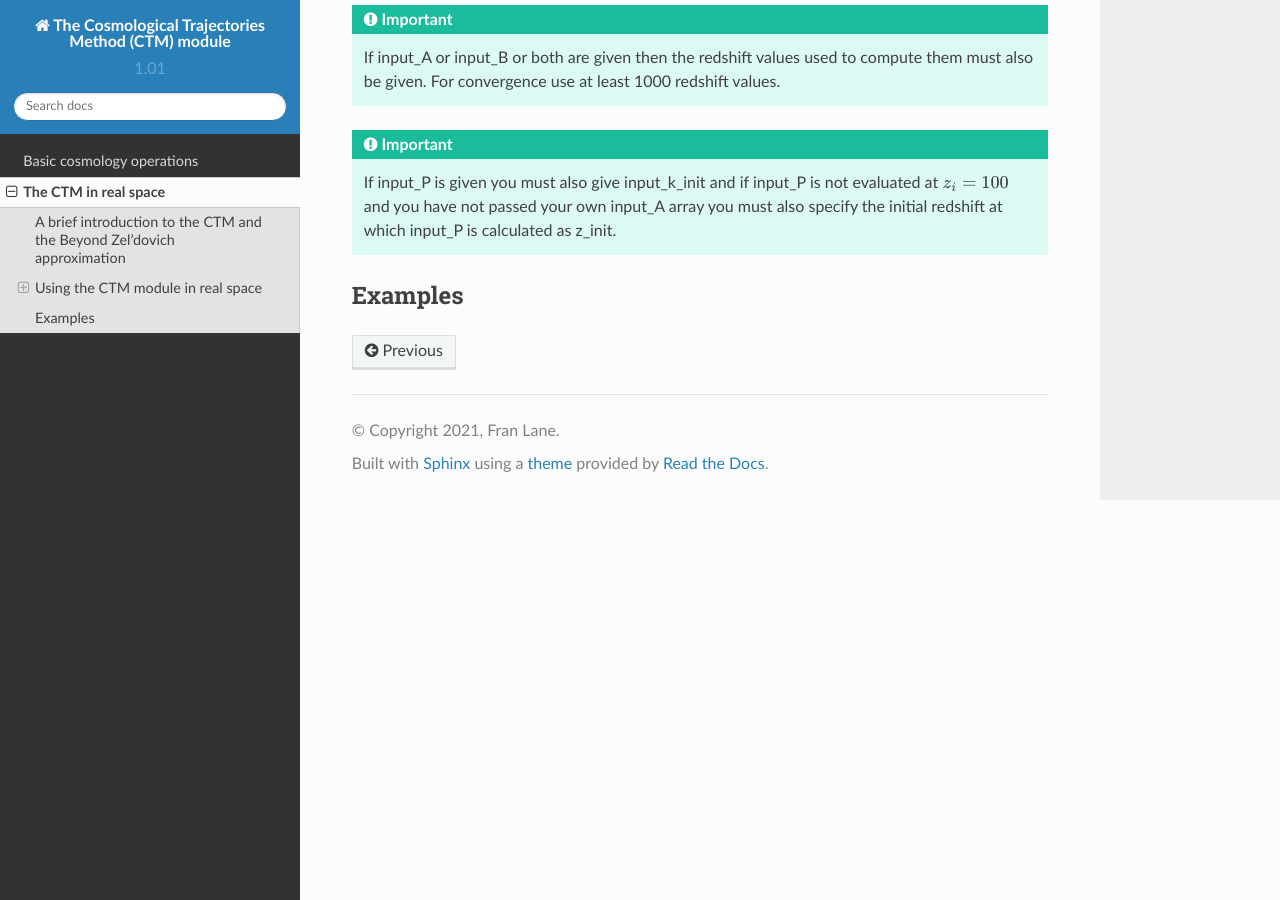
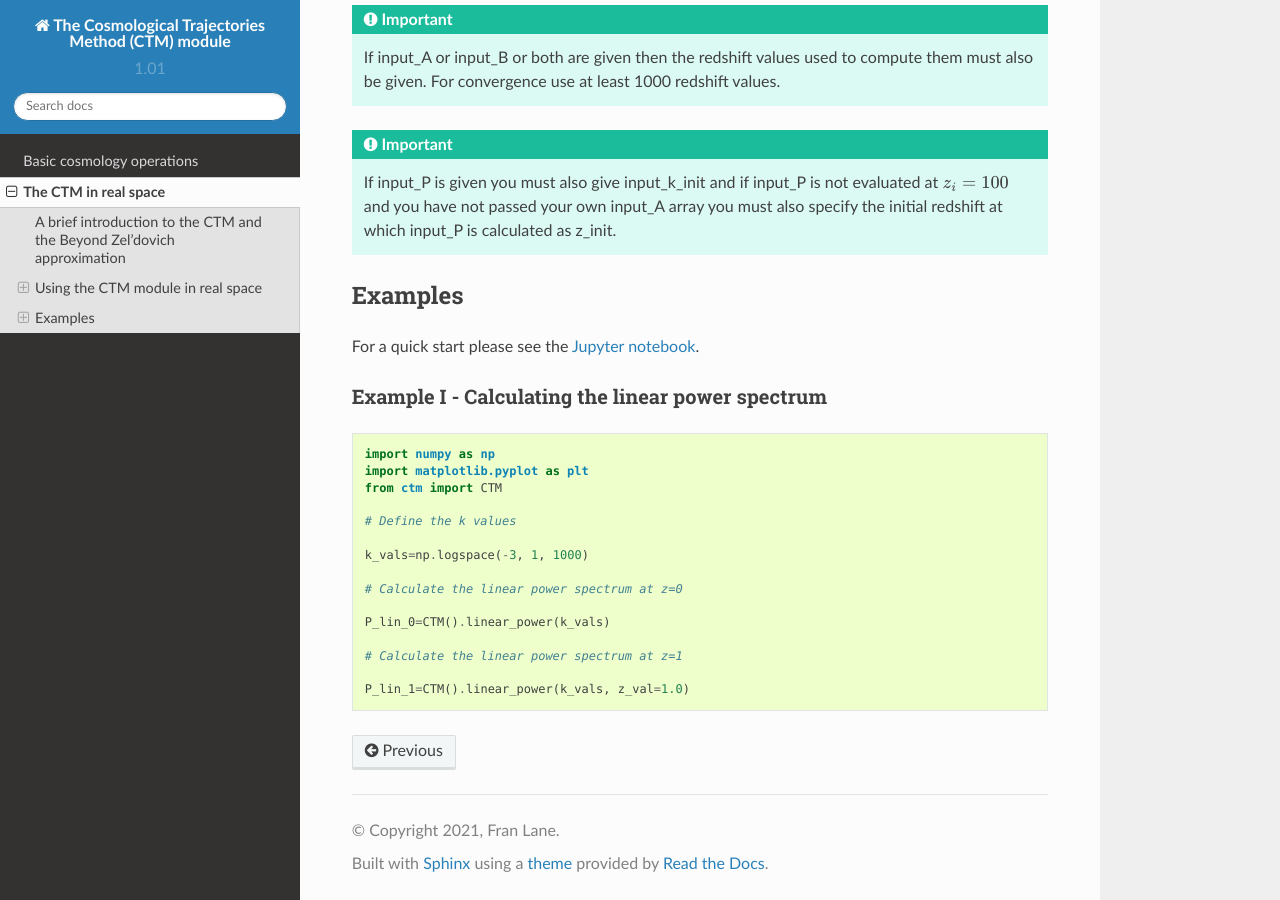
Before and after one commit to franlane94/CTM, a Sphinx documentation site: the page built from docs/source/ctm.rst, in a window 1280 px wide and 900 px high, scrolled down 5318 px. Built offline with Sphinx 7.4.7 and the Read the Docs theme 2.0.0, drawn with Linux system fonts in a browser that asks for light colours.

Commit message:
updated the repository

```diff
--- a/docs/source/ctm.rst
+++ b/docs/source/ctm.rst
@@ -166,3 +166,26 @@ Function to calculate the two-point correlation function for the CTM
 
 Examples
 --------
+
+For a quick start please see the `Jupyter notebook <https://github.com/franlane94/CTM/tree/master/Examples>`__.
+
+Example I - Calculating the linear power spectrum
+*************************************************
+
+.. code-block:: python
+
+  import numpy as np
+  import matplotlib.pyplot as plt
+  from ctm import CTM
+
+  # Define the k values
+
+  k_vals=np.logspace(-3, 1, 1000)
+
+  # Calculate the linear power spectrum at z=0
+
+  P_lin_0=CTM().linear_power(k_vals)
+
+  # Calculate the linear power spectrum at z=1
+
+  P_lin_1=CTM().linear_power(k_vals, z_val=1.0)
--- a/rtd-environment.yml
+++ b/rtd-environment.yml
@@ -10,7 +10,6 @@ dependencies:
       - classylss
       - mcfit
       - nbsphinx
-      - sphinx_hand_theme
       - jupyter-sphinx
       - seaborn
       - sphinx-rtd-theme
```
